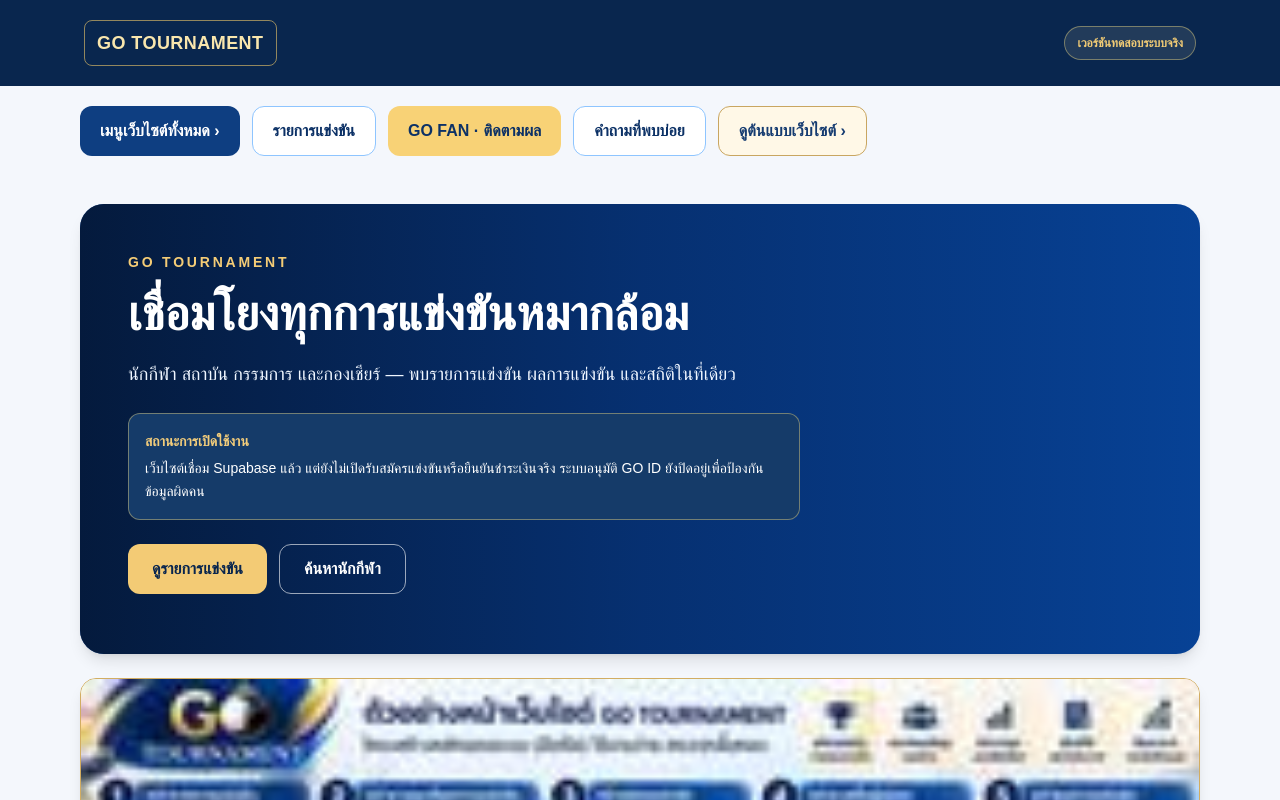
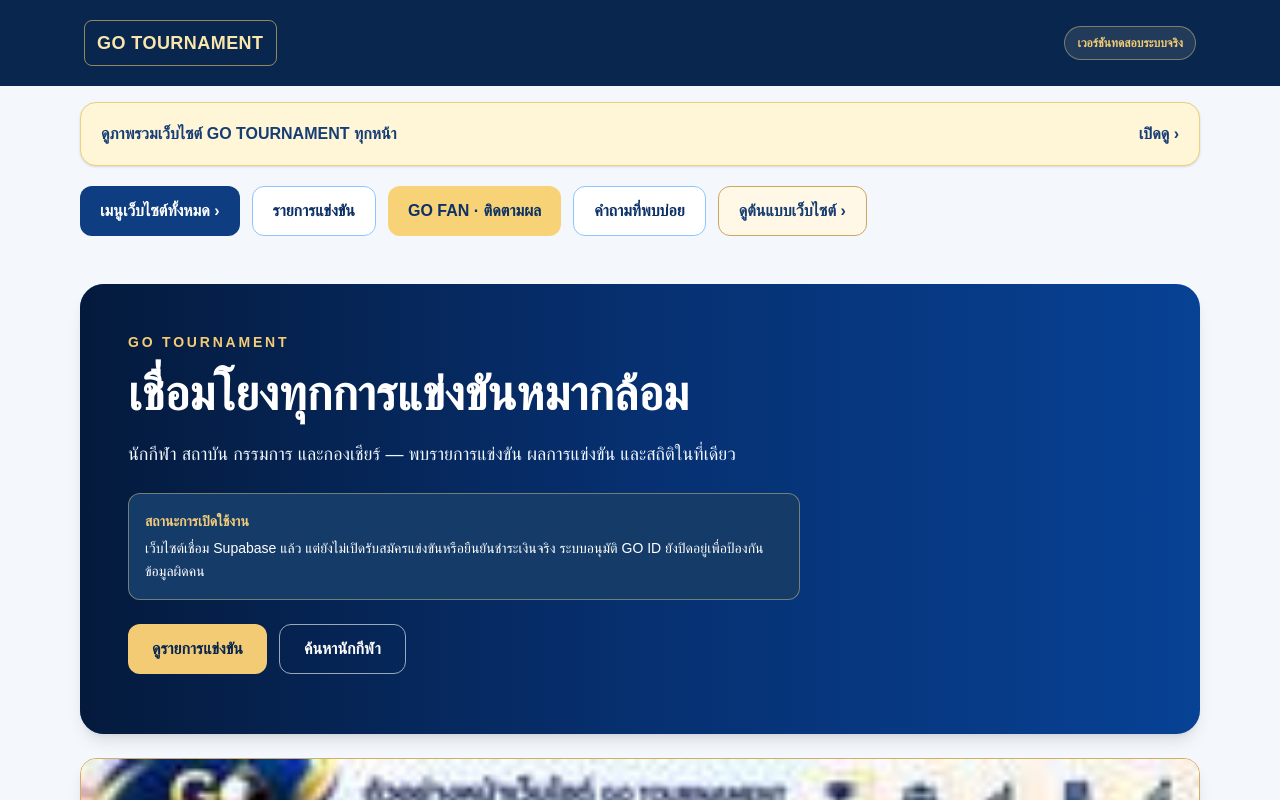
Before and after one commit to sawitree2168-sys/go-competition, a Next.js app: page / in a window 1280 px wide. Shown: the top 800 px of the page. Built offline with nearby package versions, Linux system fonts and the light colour scheme; no server answers.

Commit message:
feat: prominent homepage link to clickable full website overview

```diff
--- a/app/page.tsx
+++ b/app/page.tsx
@@ -19,6 +19,7 @@
      <span className="rounded-full border border-amber-200/40 bg-amber-100/10 px-3 py-2 text-xs font-semibold text-[#f1cb75]">เวอร์ชันทดสอบระบบจริง</span>
     </div>
    </header>
+   <div className="mx-auto max-w-6xl px-4 pt-4"><Link href="/overview" className="flex min-h-16 items-center justify-between rounded-2xl border border-[#edcf81] bg-[#fff5d7] px-5 py-4 text-base font-black text-[#163e75] shadow-sm">ดูภาพรวมเว็บไซต์ GO TOURNAMENT ทุกหน้า <span aria-hidden="true">เปิดดู ›</span></Link></div>
    <nav aria-label="เมนูหน้าหลัก" className="mx-auto flex max-w-6xl flex-wrap gap-3 px-4 pt-5"><Link href="/site-map" className="inline-flex min-h-12 flex-1 items-center justify-center rounded-xl bg-[#0e3e81] px-5 py-3 text-center font-extrabold text-white sm:flex-none">เมนูเว็บไซต์ทั้งหมด ›</Link><Link href="/schedule" className="inline-flex min-h-12 flex-1 items-center justify-center rounded-xl border border-blue-300 bg-white px-5 py-3 text-center font-bold text-[#0c3166] sm:flex-none">รายการแข่งขัน</Link><Link href="/fan" className="inline-flex min-h-12 flex-1 items-center justify-center rounded-xl bg-[#f8d276] px-5 py-3 text-center font-extrabold text-[#0c3166] sm:flex-none">GO FAN · ติดตามผล</Link><Link href="/faq" className="inline-flex min-h-12 flex-1 items-center justify-center rounded-xl border border-blue-300 bg-white px-5 py-3 text-center font-bold text-[#0c3166] sm:flex-none">คำถามที่พบบ่อย</Link><Link href="/visual-overview" className="inline-flex min-h-12 w-full items-center justify-center rounded-xl border border-[#c9a661] bg-[#fff8e7] px-5 py-3 text-center font-bold text-[#163c71] sm:w-auto">ดูต้นแบบเว็บไซต์ ›</Link></nav>
    <section className="mx-auto max-w-6xl px-4 pt-7 sm:pt-12">
     <div className="relative isolate min-h-[530px] overflow-hidden rounded-3xl bg-[#073f94] text-white shadow-lg sm:min-h-[500px] lg:min-h-[450px]">
```
